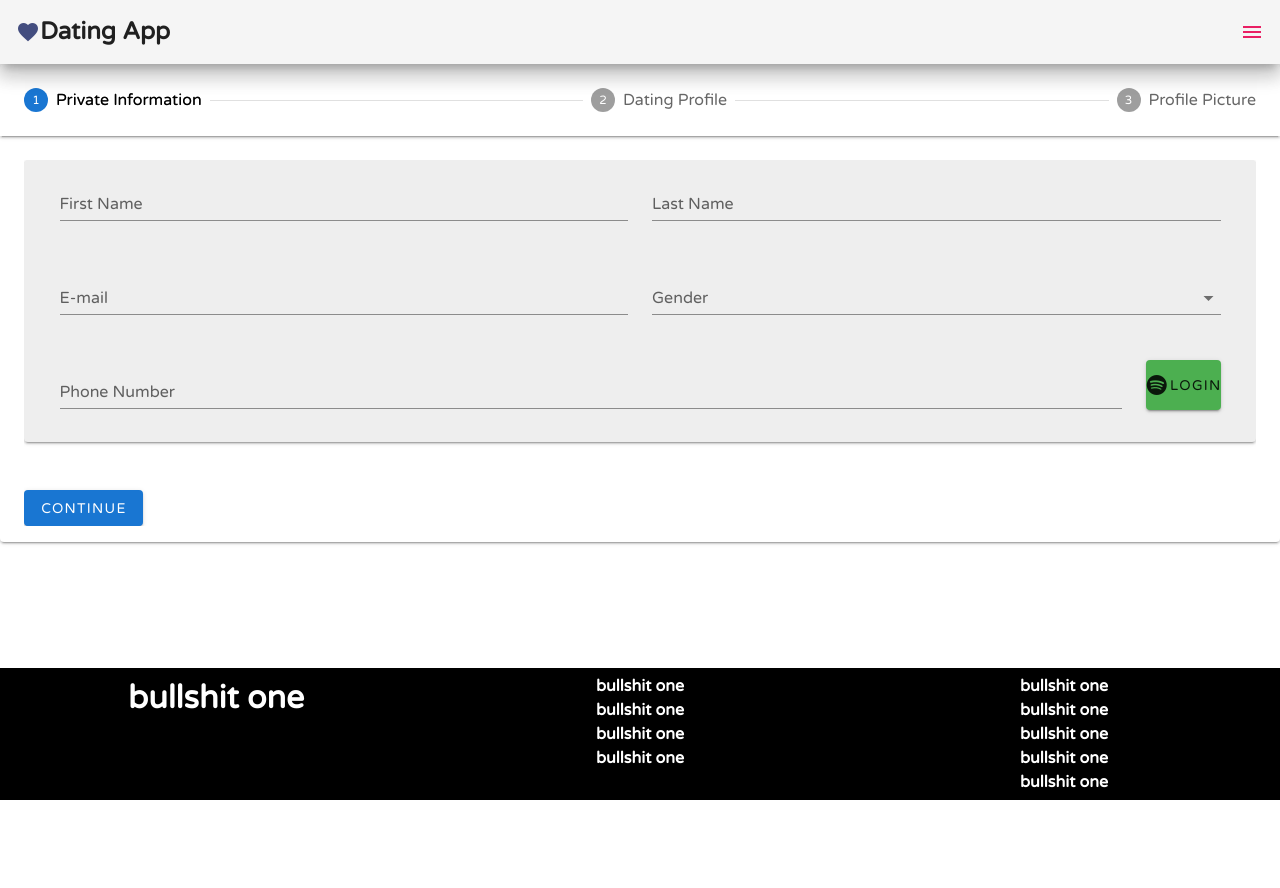
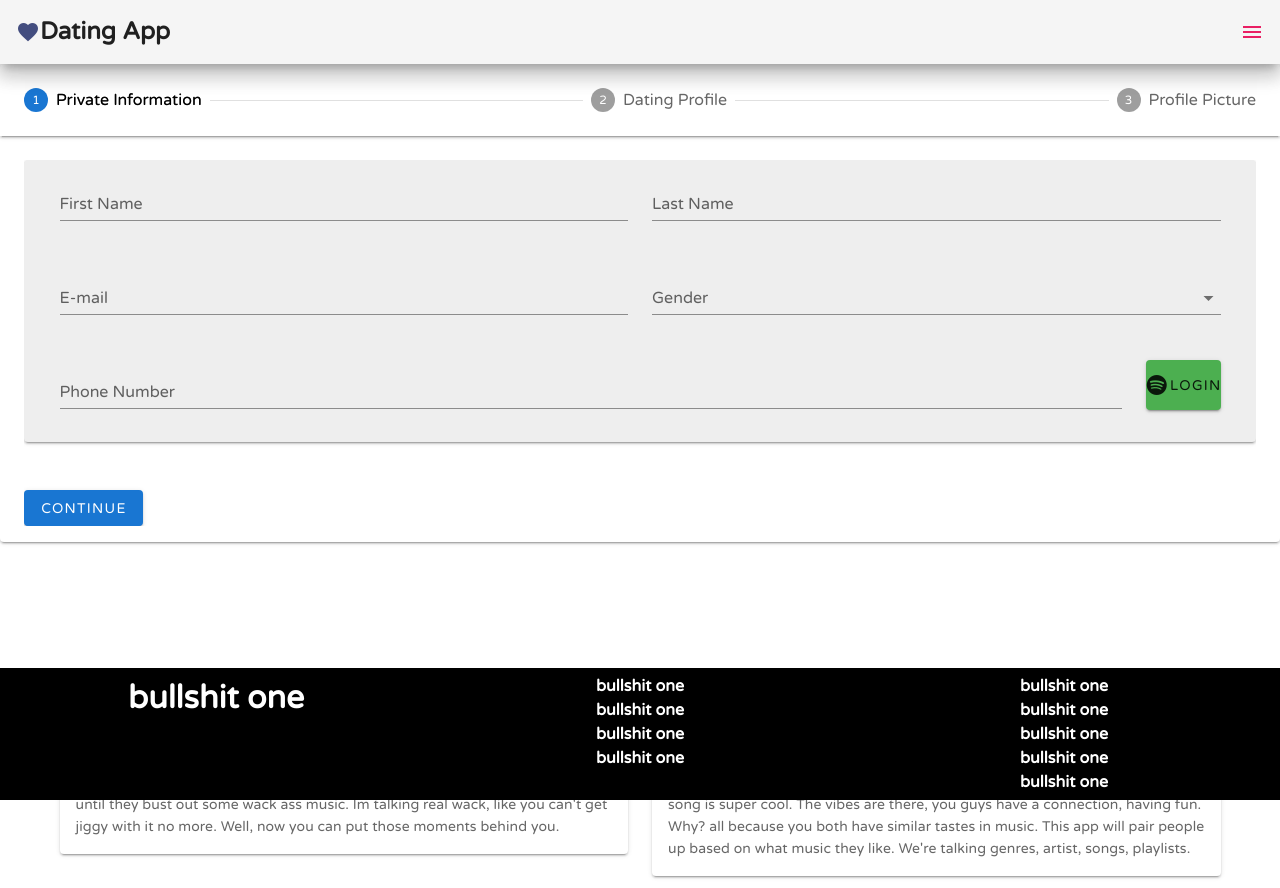
Before and after one commit to JHidalgo24/FunkyAppThingy, a Vue app: page /#/sign-up in a window 1280 px wide. Before the commit the page ends 800 px from the top, so only its background shows below. Built offline with nearby package versions, Linux system fonts and the light colour scheme.

Commit message:
added two cards for mission statement. footer gets in the way though

```diff
--- a/src/App.vue
+++ b/src/App.vue
@@ -1,16 +1,11 @@
 <template>
   <v-app>
 
-          <v-app-bar elevation="12"  app >
+    <v-app-bar elevation="12" app>
       <v-icon color="rgb(67, 77, 127)">mdi-heart</v-icon>
       <h2>Dating App</h2>
       <v-spacer></v-spacer>
-            <v-btn
-                color="pink"
-                dark
-                @click.stop="drawer = !drawer"
-                icon
-            >
+      <v-btn color="pink" dark @click.stop="drawer = !drawer" icon>
         <v-icon>mdi-menu</v-icon>
       </v-btn>
     </v-app-bar>
@@ -18,13 +13,8 @@
     <v-main app>
         <router-view></router-view>
     </v-main>
-    <v-navigation-drawer
 
-        v-model="drawer"
-        absolute
-        temporary
-        color="white"
-    >
+    <v-navigation-drawer v-model="drawer" absolute temporary color="white">
       <v-list>
         <v-list-item>
           <v-btn width="100%"  color="white" class="register" block text>Login</v-btn>
@@ -35,8 +25,41 @@
           </v-btn>
         </v-list-item>
       </v-list>
+    </v-navigation-drawer>
 
-    </v-navigation-drawer>
+    <v-container>
+      <v-row>
+        <v-col cols sm="12" md="6" lg="6">
+          <v-card elevation="2">
+            <v-card-title>Why Join?</v-card-title>
+
+            <v-card-text>
+              Let's be honest here, how many times has you gone out with someone
+              and everything is going great. Good food, having some laughs everything
+              is breezy, until they bust out some wack ass music. Im talking real wack,
+              like you can't get jiggy with it no more. Well, now you can put those moments
+              behind you.
+            </v-card-text>
+          </v-card>
+        </v-col>
+
+        <v-col cols sm="12" md="6" lg="6">
+          <v-card elevation="2">
+            <v-card-title>What We Do</v-card-title>
+
+            <v-card-text>
+              Okay so you get why you should join but what exactly is the deal with music anyway?
+              Listen I don't know about you but geeking out over a specific band or song is super cool.
+              The vibes are there, you guys have a connection, having fun. Why? all because you both
+              have similar tastes in music. This app will pair people up based on what music they like.
+              We're talking genres, artist, songs, playlists.
+            </v-card-text>
+          </v-card>
+        </v-col>
+      </v-row>
+    </v-container>
+
+    <!--footer that messes up the cards above-->
     <v-footer app color="black" >
       <v-row class="footer-items" >
         <v-col>
@@ -98,6 +121,10 @@ v-app-bar{
 .register{
   background-image: linear-gradient( rgb(67, 77, 127),rgb(128, 119, 213));
 }
+.footer{
+  position: absolute;
+}
+
 .footer-items{
   color: white;
   text-align: center;
```
Lines whose indentation alone changed are shown as unchanged.
